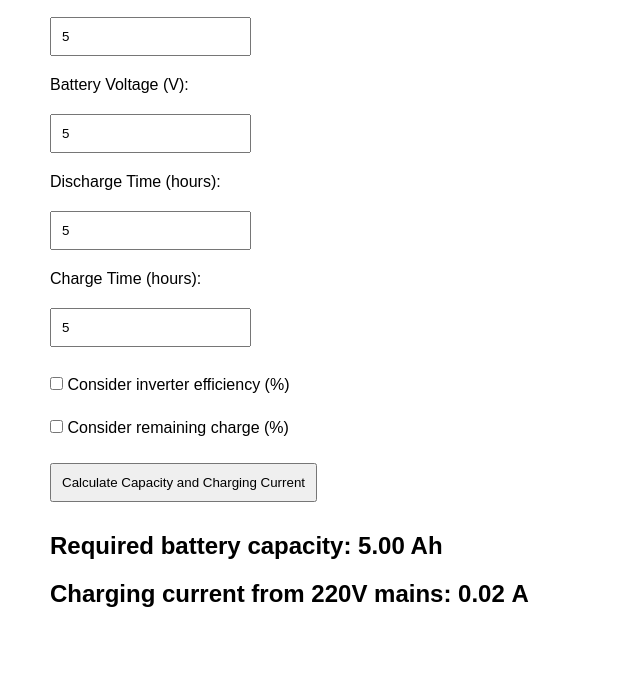
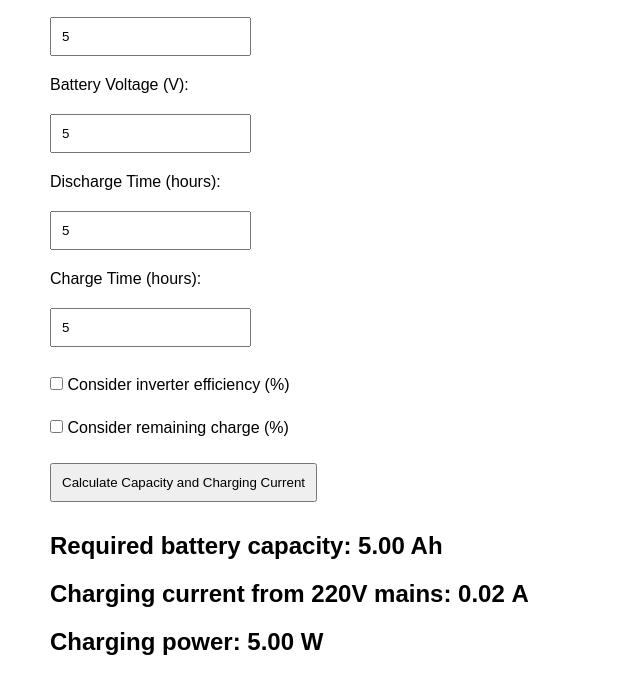
Before and after one commit to a-sanders/battery-calc, a plain HTML site: page index.html in a window 1280 px wide. Both pictures are taken after typing "5", "5", "5", "5" into the empty fields and a click on the button "Calculate Capacity and Charging Current". Shown: the part 169-862 px from the top of the page, without its empty margins (0-640 px from the left). Before the commit the page ends 827 px from the top, so only its background shows below. Drawn offline with Linux system fonts and the light colour scheme.

Commit message:
add charge power

```diff
--- a/index.html
+++ b/index.html
@@ -65,6 +65,7 @@
     </form>
     <h2 id="result"></h2>
     <h2 id="chargeResult"></h2>
+    <h2 id="chargePowerResult"></h2>
 
     <script>
         const resources = {
@@ -79,6 +80,7 @@
                 calculateButton: "Calculate Capacity and Charging Current",
                 resultText: "Required battery capacity:",
                 chargeResultText: "Charging current from 220V mains:",
+                chargePowerResultText: "Charging power:",
                 unit: "Ah",
                 insufficientData: "Insufficient data"
             },
@@ -93,6 +95,7 @@
                 calculateButton: "Рассчитать емкость и зарядный ток",
                 resultText: "Необходимая емкость аккумулятора:",
                 chargeResultText: "Зарядный ток от сети 220 В:",
+                chargePowerResultText: "Мощность зарядки:",
                 unit: "А·ч",
                 insufficientData: "Недостаточно данных"
             },
@@ -107,6 +110,7 @@
                 calculateButton: "Розрахувати ємність і зарядний струм",
                 resultText: "Необхідна ємність акумулятора:",
                 chargeResultText: "Зарядний струм від мережі 220 В:",
+                chargePowerResultText: "Потужність зарядки:",
                 unit: "А·год",
                 insufficientData: "Недостатньо даних"
             }
@@ -171,6 +175,9 @@
 
             const chargeResultText = isNaN(mainsCurrent) ? `- (${resources[currentLang].insufficientData})` : `${mainsCurrent.toFixed(2)} А`;
             document.getElementById('chargeResult').innerText = `${resources[currentLang].chargeResultText} ${chargeResultText}`;
+
+            const chargePowerResultText = isNaN(chargePower) ? `- (${resources[currentLang].insufficientData})` : `${chargePower.toFixed(2)} W`;
+            document.getElementById('chargePowerResult').innerText = `${resources[currentLang].chargePowerResultText} ${chargePowerResultText}`;
         }
 
         function detectLanguage() {
```
